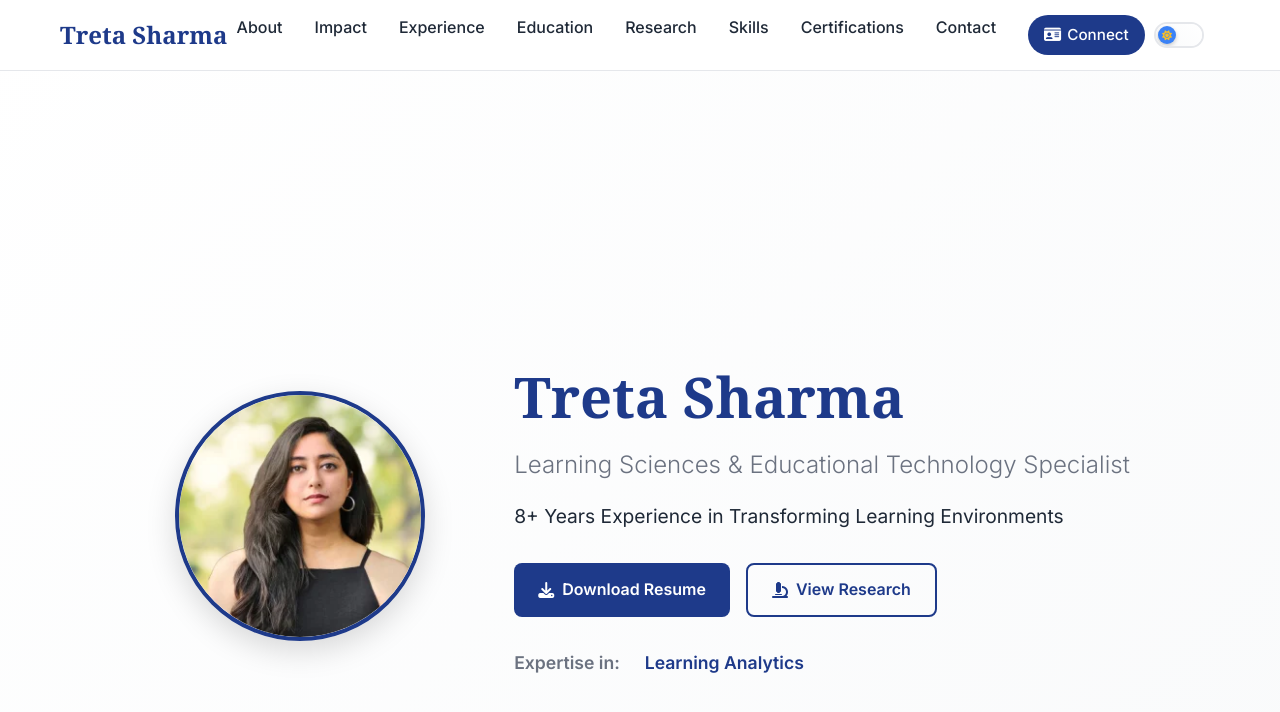
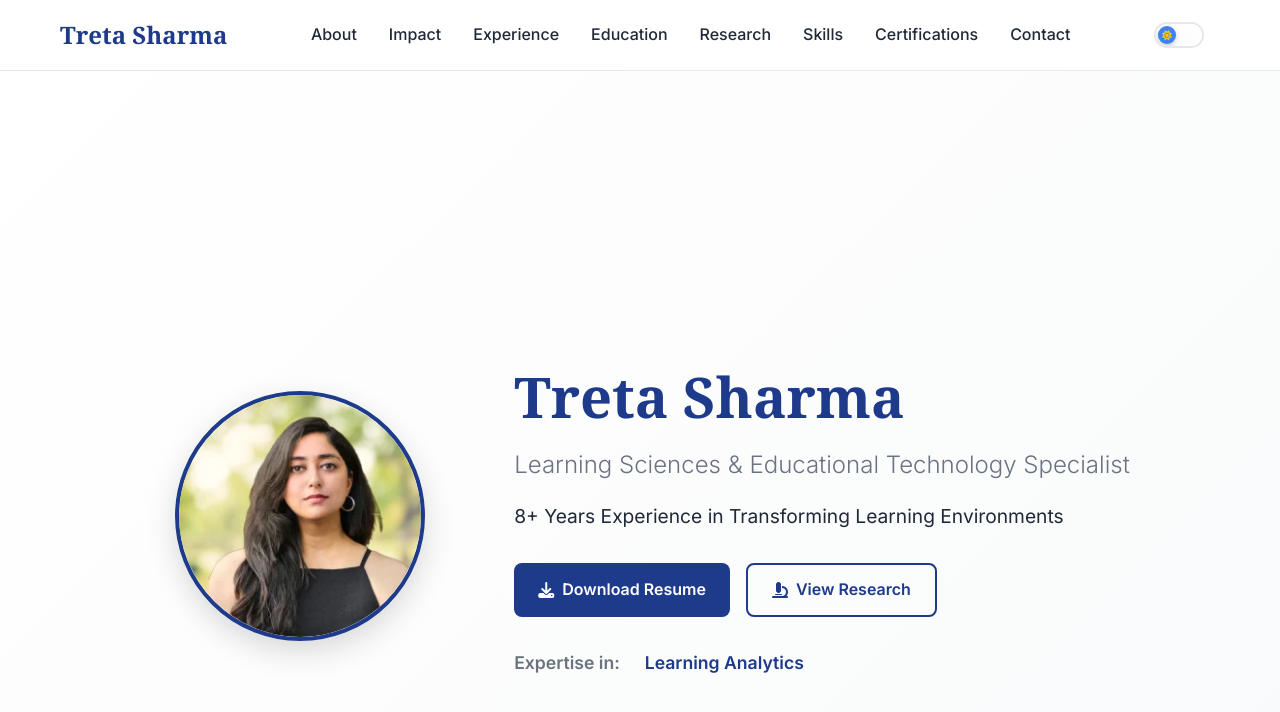
Before and after one commit to jatinkrmalik/tretasharma, a Jekyll site: the page built from index.html, in a window 1280 px wide and 900 px high. Shown: the top 712 px of the window. Built offline with Jekyll 4.4.1, drawn with Linux system fonts in a browser that asks for light colours; some web fonts are replaced.

Commit message:
Remove Connect button from nav and fix card icon
- Removed 'Connect' button from navigation menu
- Fixed Font Awesome card icon (now uses fa-address-card \f2bb)
- Removed all nav-link-highlight styles
- Cleaner navigation bar without extra button
- Profile photo link remains as the primary way to access /me page
- Card icon now properly renders on hover over profile photo

```diff
--- a/_layouts/default.html
+++ b/_layouts/default.html
@@ -127,9 +127,6 @@
                 <a href="#skills" class="nav-link">Skills</a>
                 <a href="#certifications" class="nav-link">Certifications</a>
                 <a href="#contact" class="nav-link">Contact</a>
-                <a href="/me/" class="nav-link nav-link-highlight">
-                    <i class="fas fa-id-card"></i> Connect
-                </a>
             </div>
             <!-- Dark Mode Toggle -->
             <div class="theme-toggle-wrapper">
--- a/assets/css/main.css
+++ b/assets/css/main.css
@@ -180,29 +180,6 @@ body {
     width: 100%;
 }
 
-.nav-link-highlight {
-    background: var(--primary-color);
-    color: white;
-    padding: 0.5rem 1rem;
-    border-radius: 20px;
-    display: inline-flex;
-    align-items: center;
-    gap: 0.5rem;
-    font-size: 0.95rem;
-    transition: var(--transition-fast);
-}
-
-.nav-link-highlight:hover {
-    background: var(--accent-color);
-    color: white;
-    transform: translateY(-2px);
-    box-shadow: 0 4px 12px rgba(59, 130, 246, 0.4);
-}
-
-.nav-link-highlight::after {
-    display: none;
-}
-
 .nav-toggle {
     display: none;
     flex-direction: column;
@@ -273,9 +250,9 @@ body {
 }
 
 .profile-link::after {
-    content: '\f015c';
+    content: '\f2bb';
     font-family: 'Font Awesome 6 Free';
-    font-weight: 900;
+    font-weight: 400;
     position: absolute;
     bottom: 5px;
     right: 5px;
@@ -1517,15 +1494,6 @@ body {
         width: 0; /* Disable underline hover effect on mobile menu */
     }
 
-    .nav-link-highlight {
-        background: var(--primary-color);
-        color: white;
-        padding: 0.75rem 1.5rem;
-        margin: 1rem 1.5rem;
-        justify-content: center;
-        border-radius: 12px;
-    }
-
     .nav-toggle {
         display: flex;
     }
@@ -2320,15 +2288,6 @@ button:focus {
     background: #ffffff;
 }
 
-[data-theme="dark"] .nav-link-highlight {
-    background: var(--accent-color);
-    color: white;
-}
-
-[data-theme="dark"] .nav-link-highlight:hover {
-    background: #60a5fa;
-}
-
 [data-theme="dark"] .profile-link::after {
     background: #60a5fa;
 }
```
